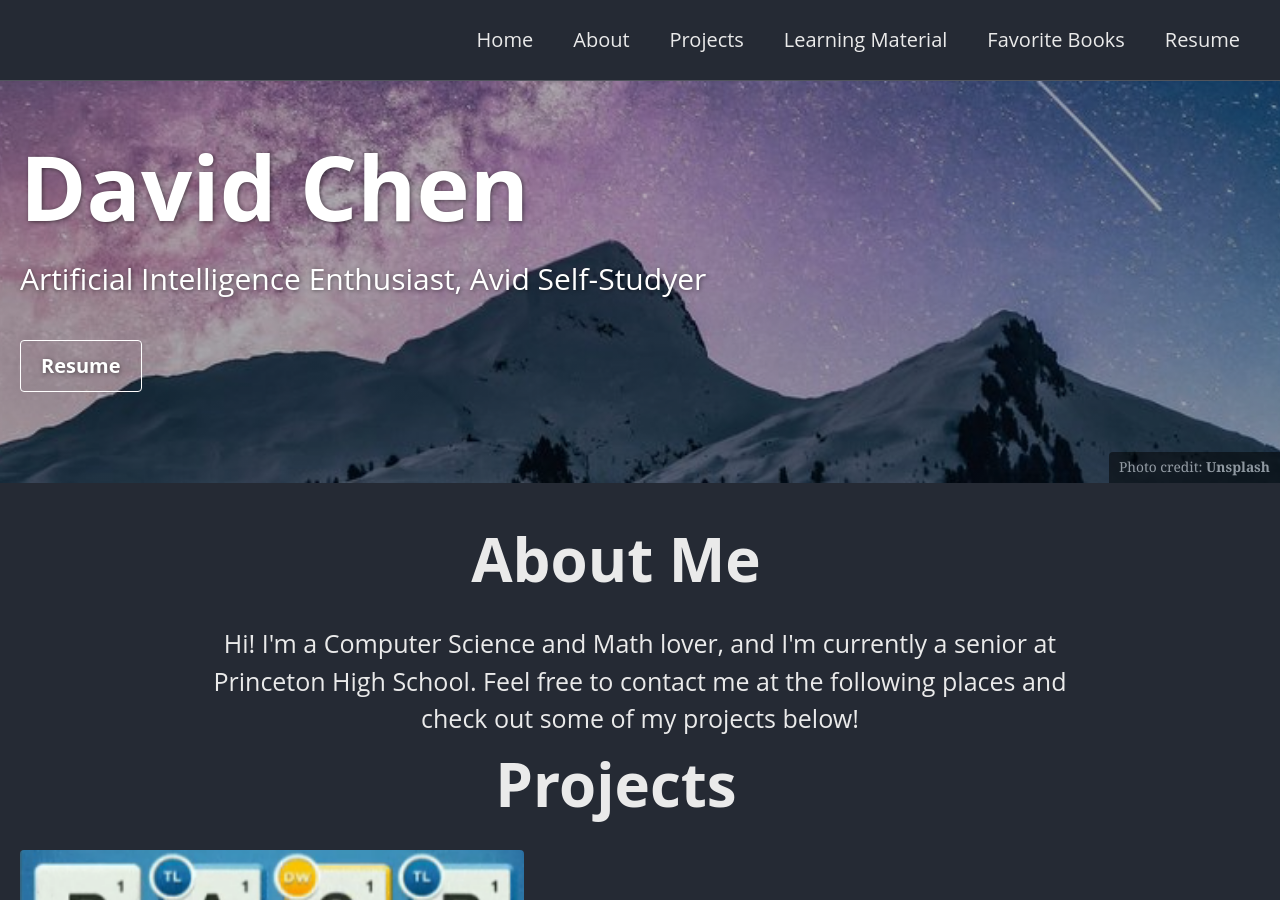
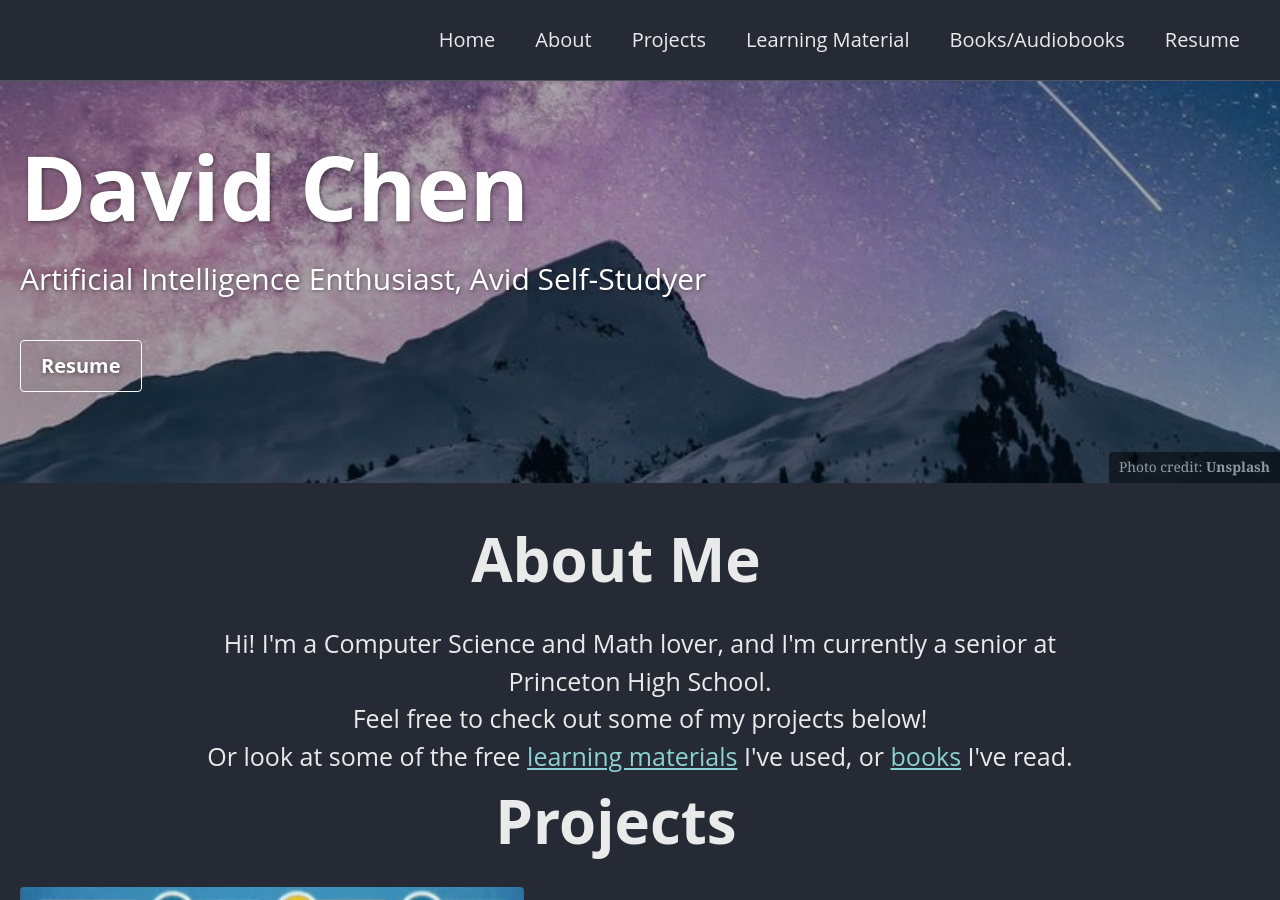
Before and after one commit to dchen327/dchen327.github.io, a Jekyll site: the page built from index.md, in a window 1280 px wide and 900 px high. Built offline with Jekyll 4.4.1, drawn with Linux system fonts in a browser that asks for light colours; cached includes are drawn as plain includes.

Commit message:
update about me section

```diff
--- a/_data/navigation.yml
+++ b/_data/navigation.yml
@@ -8,7 +8,7 @@ main:
     url: /#Projects
   - title: "Learning Material"
     url: /learning-material/
-  - title: "Favorite Books"
-    url: /favorite-books/
+  - title: "Books/Audiobooks"
+    url: /books/
   - title: "Resume"
     url: /assets/resume.pdf
--- a/index.md
+++ b/index.md
@@ -66,7 +66,9 @@ feature_row_6:
 
 <h1 id="About" style="font-size: 3em; text-align: center">About Me</h1>
 <p style="max-width: 70%; margin:auto; padding-bottom: 10px">
-Hi! I'm a Computer Science and Math lover, and I'm currently a senior at Princeton High School. Feel free to contact me at the following places and check out some of my projects below!
+Hi! I'm a Computer Science and Math lover, and I'm currently a senior at Princeton High School. <br>
+Feel free to check out some of my projects below! <br>
+Or look at some of the free <a href="/learning-material">learning materials</a> I've used, or <a href="books">books</a> I've read.
 </p>
 {: .text-center}
 <h1 id="Projects" style="font-size: 3em; text-align: center">Projects</h1>
```
